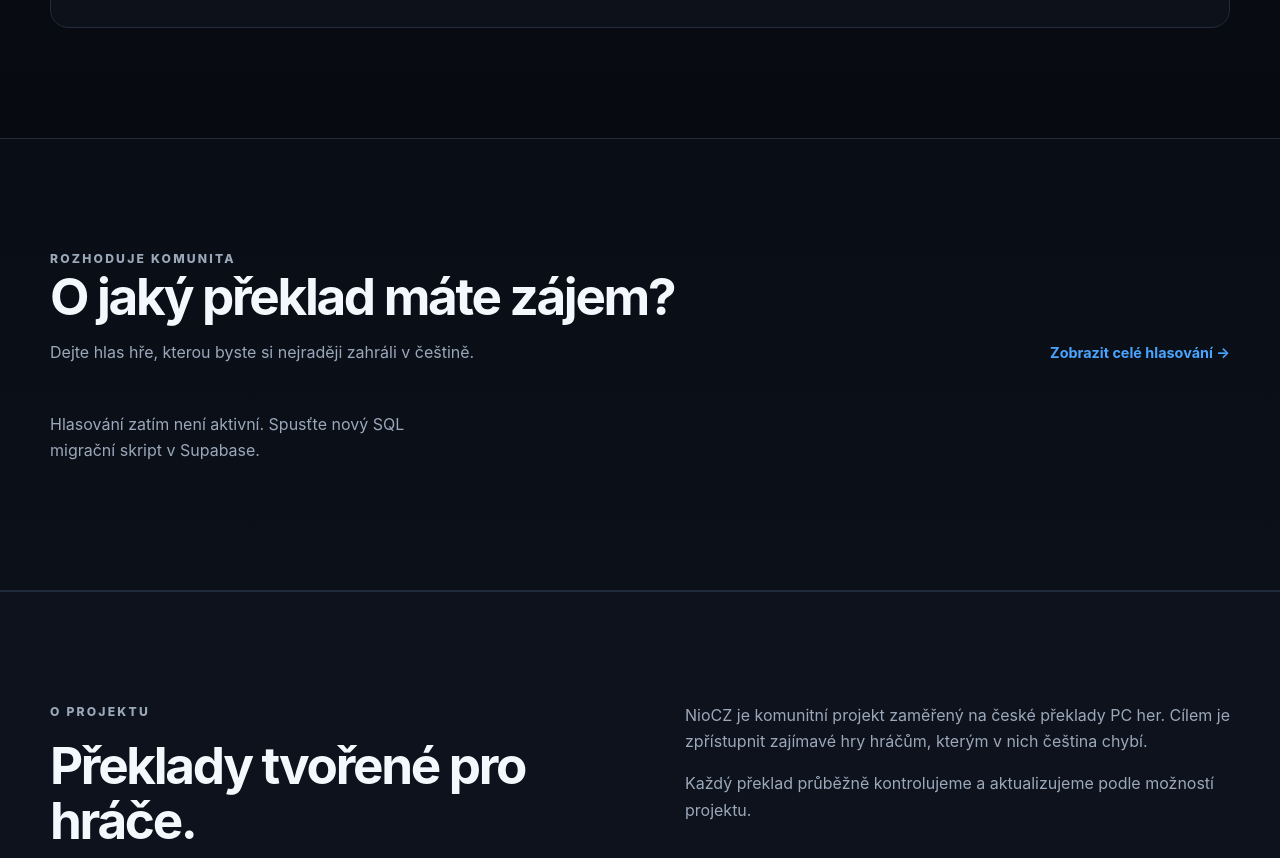
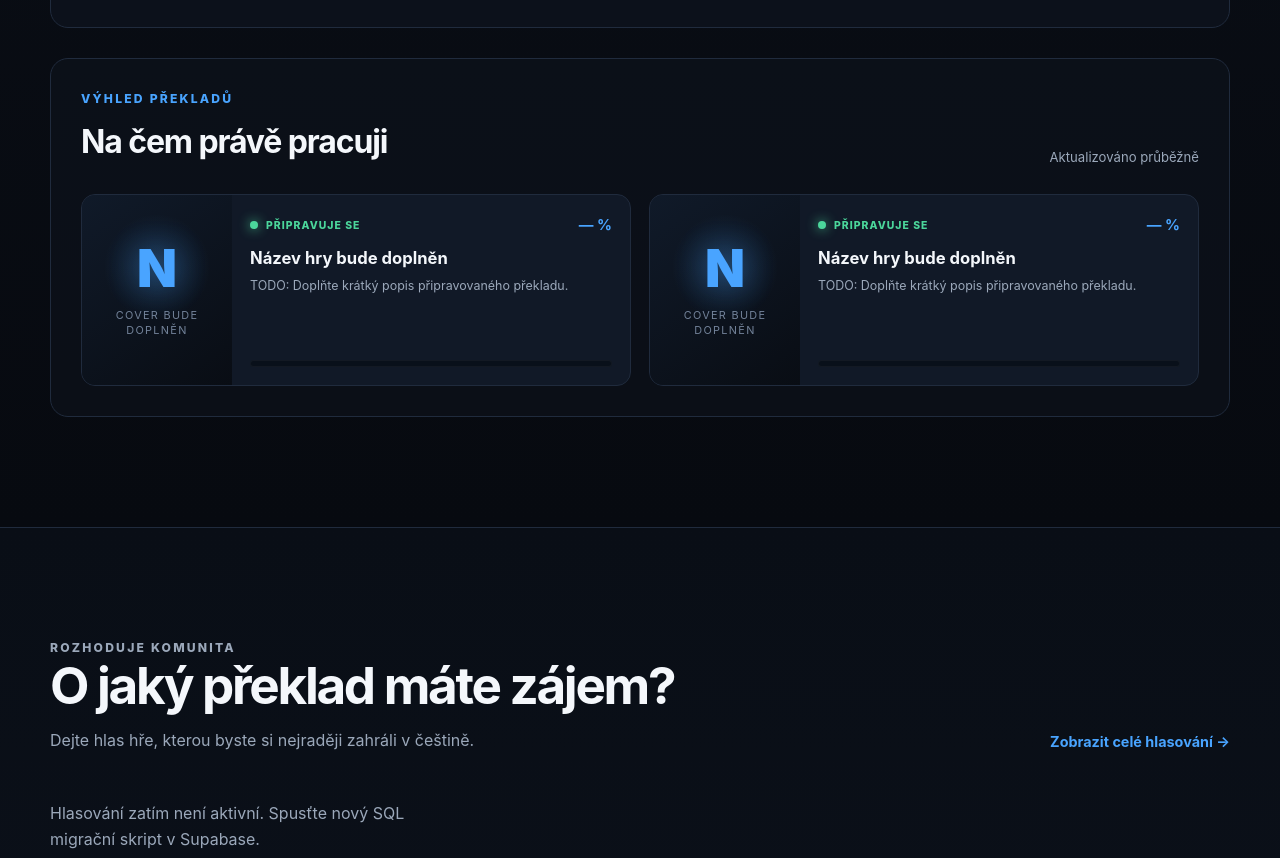
Before and after one commit to Niobko/Niocz_web, a plain HTML site: page index.html in a window 1280 px wide. Shown: the part 1708-2566 px from the top of the page. Drawn offline with nearby package versions, Linux system fonts and the light colour scheme; no server answers.

Commit message:
Add upcoming translation progress section

```diff
--- a/index.html
+++ b/index.html
@@ -81,6 +81,35 @@
             </a>
           </div>
         </div>
+
+        <div class="in-progress reveal" aria-labelledby="in-progress-title">
+          <div class="in-progress-heading">
+            <div><p class="eyebrow">Výhled překladů</p><h3 id="in-progress-title">Na čem právě pracuji</h3></div>
+            <span>Aktualizováno průběžně</span>
+          </div>
+          <div class="in-progress-grid">
+            <!-- TODO: Nahraďte placeholder skutečným coverem, názvem, popisem a procentem překladu. -->
+            <article class="in-progress-card">
+              <div class="in-progress-cover" aria-hidden="true"><span>N</span><small>Cover bude doplněn</small></div>
+              <div class="in-progress-body">
+                <div class="in-progress-meta"><span class="status"><i></i> Připravuje se</span><strong>— %</strong></div>
+                <h4>Název hry bude doplněn</h4>
+                <p>TODO: Doplňte krátký popis připravovaného překladu.</p>
+                <div class="in-progress-track" role="progressbar" aria-label="Průběh překladu" aria-valuetext="Procento bude doplněno"><span style="--progress:0%"></span></div>
+              </div>
+            </article>
+            <!-- TODO: Druhou kartu můžete doplnit, nebo celý tento article odstranit. -->
+            <article class="in-progress-card">
+              <div class="in-progress-cover" aria-hidden="true"><span>N</span><small>Cover bude doplněn</small></div>
+              <div class="in-progress-body">
+                <div class="in-progress-meta"><span class="status"><i></i> Připravuje se</span><strong>— %</strong></div>
+                <h4>Název hry bude doplněn</h4>
+                <p>TODO: Doplňte krátký popis připravovaného překladu.</p>
+                <div class="in-progress-track" role="progressbar" aria-label="Průběh překladu" aria-valuetext="Procento bude doplněno"><span style="--progress:0%"></span></div>
+              </div>
+            </article>
+          </div>
+        </div>
       </div>
     </section>
 
--- a/style.css
+++ b/style.css
@@ -245,6 +245,7 @@ body:has(.legal-page) .site-header .nav-wrap{
     margin-top:55px !important;
 }
 
+
 /* Standalone translations page */
 .translations-page{padding-top:170px}
 .translations-page .section-heading h1{font-size:clamp(2.6rem,5vw,4.5rem);line-height:1.05;letter-spacing:-.05em;margin:0 0 14px}
@@ -336,18 +337,46 @@ body:has(.legal-page) .site-header .nav-wrap{
 .latest-game-body time{color:#d9e3ef}
 .download-card time{white-space:nowrap}
 
+.in-progress{margin-top:30px;padding:30px;border:1px solid var(--line);border-radius:var(--radius);background:rgba(13,18,28,.62)}
+.in-progress-heading{display:flex;align-items:end;justify-content:space-between;gap:30px;margin-bottom:25px}
+.in-progress-heading .eyebrow{margin-bottom:7px}
+.in-progress-heading h3{margin:0;font-size:clamp(1.45rem,3vw,2rem);letter-spacing:-.035em}
+.in-progress-heading>span{color:var(--muted);font-size:.82rem;white-space:nowrap}
+.in-progress-grid{display:grid;grid-template-columns:repeat(2,minmax(0,1fr));gap:18px}
+.in-progress-card{min-width:0;display:grid;grid-template-columns:150px minmax(0,1fr);overflow:hidden;border:1px solid var(--line);border-radius:14px;background:var(--surface-2)}
+.in-progress-cover{min-height:190px;display:flex;flex-direction:column;align-items:center;justify-content:center;gap:13px;padding:18px;text-align:center;background:radial-gradient(circle at 50% 38%,rgba(73,164,255,.2),transparent 38%),linear-gradient(145deg,#101a29,#090d14)}
+.in-progress-cover span{font-size:3.25rem;font-weight:900;line-height:1;color:var(--blue-light);text-shadow:0 0 30px rgba(73,164,255,.3)}
+.in-progress-cover small{color:#73839a;font-size:.68rem;line-height:1.35;text-transform:uppercase;letter-spacing:.12em}
+.in-progress-body{min-width:0;padding:18px;display:flex;flex-direction:column}
+.in-progress-meta{display:flex;align-items:center;justify-content:space-between;gap:12px;margin-bottom:11px}
+.in-progress-meta .status{font-size:.65rem}
+.in-progress-meta>strong{color:var(--blue-light);font-size:.92rem;white-space:nowrap}
+.in-progress-body h4{margin:0 0 7px;font-size:1.04rem;line-height:1.3}
+.in-progress-body>p{margin:0 0 17px;color:var(--muted);font-size:.78rem;line-height:1.5}
+.in-progress-track{height:7px;margin-top:auto;overflow:hidden;border-radius:999px;background:#09101a;box-shadow:inset 0 0 0 1px rgba(255,255,255,.04)}
+.in-progress-track span{display:block;width:var(--progress);height:100%;border-radius:inherit;background:linear-gradient(90deg,var(--blue),var(--blue-light));box-shadow:0 0 14px rgba(73,164,255,.4)}
+
 @media(max-width:800px){
     .main-nav{display:none}
     .main-nav.open{display:flex}
     .latest-games-grid{grid-template-columns:repeat(2,minmax(0,1fr))}
+    .in-progress-grid{grid-template-columns:1fr}
     .latest-games{padding:22px}
+    .in-progress{padding:22px}
 }
 
 @media(max-width:540px){
     .launch-notice{align-items:flex-start;margin-bottom:28px;padding:13px}
-    .latest-games-heading{align-items:flex-start;flex-direction:column;gap:7px}
+    .latest-games-heading,.in-progress-heading{align-items:flex-start;flex-direction:column;gap:7px}
     .latest-games-grid{grid-template-columns:1fr}
+    .in-progress-card{grid-template-columns:110px minmax(0,1fr)}
+    .in-progress-cover{min-height:180px;padding:12px}
     .translation-dates{flex-direction:column;gap:5px}
+}
+
+@media(max-width:400px){
+    .in-progress-card{grid-template-columns:1fr}
+    .in-progress-cover{min-height:125px}
 }
 
 /* Bookshop Simulator and multiple translation cards */
```
